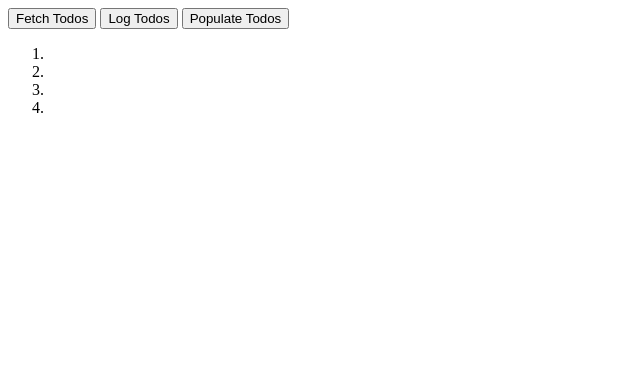
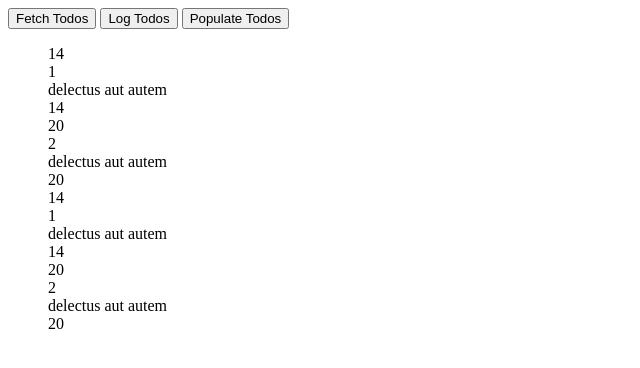
Before and after one commit to RWelchIII/Dummy-Data_TODO-List, a plain HTML site: page index.html in a window 1280 px wide. Both pictures are taken after a click on the button "Populate Todos". Shown: the whole page, without its empty margins (0-640 px from the left). Drawn offline with Linux system fonts and the light colour scheme.

Commit message:
best attempt at todos

```diff
--- a/data.js
+++ b/data.js
@@ -24,9 +24,32 @@
     }
 
     const logTodos = () => {
-
+        console.log(arrayOfTodos)
     }
 
     const populateTodos = () => {
+        var ol = document.getElementById('todo-list');
 
+        for(let i = 0; i < arrayOfTodos.length; i++) {
+
+            var userId = arrayOfTodos[i].userId;
+            var li = document.createElement('li');
+            ol.appendChild(document.createTextNode(userId));
+            ol.appendChild(li);
+
+            var id = arrayOfTodos[i].id;
+            var li = document.createElement('li');
+            ol.appendChild(document.createTextNode(id));
+            ol.appendChild(li);
+
+            var title = arrayOfTodos[i].title;
+            var li = document.createElement('li');
+            li.appendChild(document.createTextNode(title));
+            ol.appendChild(li);
+
+            var completed = arrayOfTodos[i].userId;
+            var li = document.createElement('li');
+            ol.appendChild(document.createTextNode(completed));
+            ol.appendChild(li);
+        }
     }
--- a/index.html
+++ b/index.html
@@ -4,7 +4,7 @@
   <meta charset="UTF-8">
   <meta name="viewport" content="width=device-width, initial-scale=1.0">
   <meta http-equiv="X-UA-Compatible" content="ie=edge">
-  <link rel="stylesheet" href="./style.css">
+  <link rel="stylesheet" href="style.css">
 
   <title>Dummy Data</title>
 </head>
@@ -12,19 +12,19 @@
 
 
 
-    <button onclick="fetchTodos(this.fetchTodos)">Fetch Todos</button>
+    <button onclick="fetchTodos(fetchTodos(this.fetchTodos))">Fetch Todos</button>
 
-    <button onclick="logTodos()">Log Todos</button>
+    <button onclick="logTodos(logTodos(this.logTodos))">Log Todos</button>
 
-    <button onclick="populateTodos()">Populate Todos</button>
+    <button onclick="populateTodos(populateTodos(this.populateTodos))">Populate Todos</button>
 
-    <ol id="toDos">
+    <ol id="todo-list">
 
-        <li id="todos-One"></li>
-        <li id="todos-Two"></li>
-        <li id="todos-Three"></li>
-        <li id="todos-Four"></li>
-    <!-- LIs will go here -->
+      <li id="userId"></li>
+      <li id="id"></li>
+      <li id="title"></li>
+      <li id="completed"></li>
+
 
     </ol>
 
--- /dev/null
+++ b/style.css
@@ -0,0 +1,3 @@
+body ol li {
+    list-style-type: none;
+}
```
